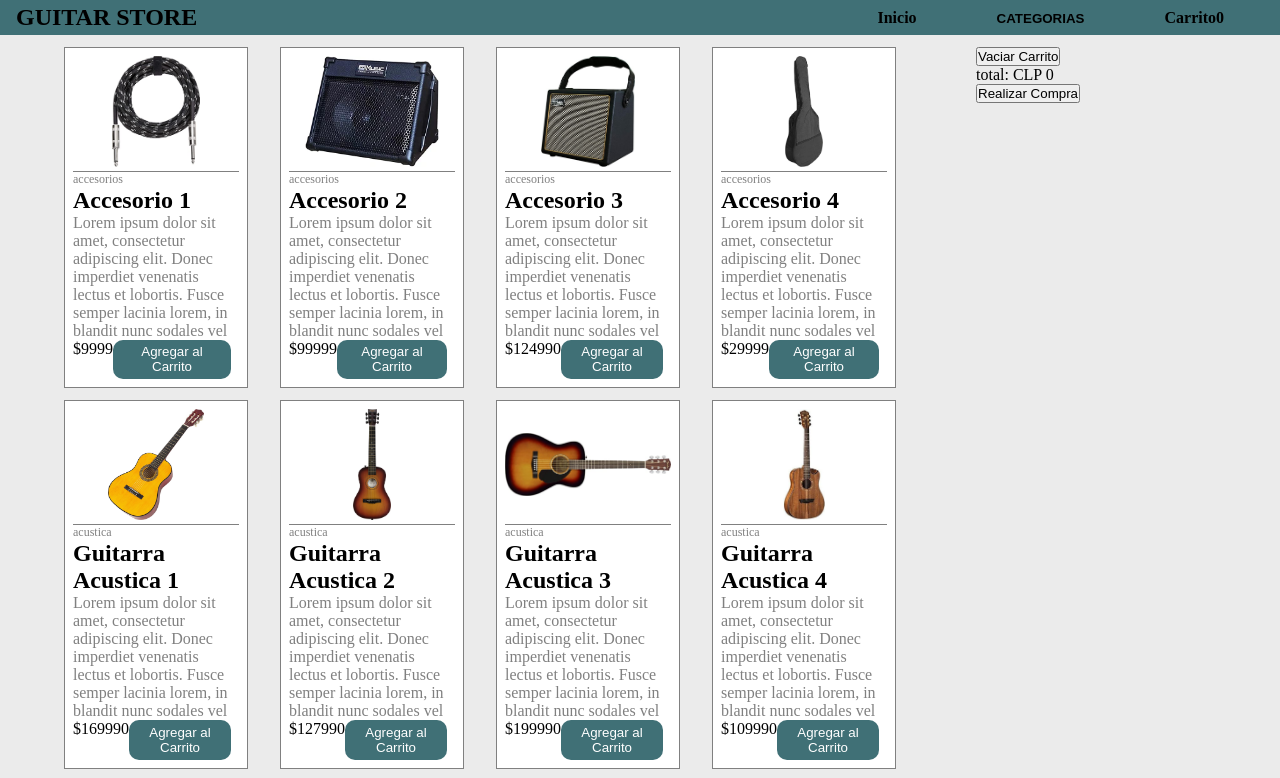
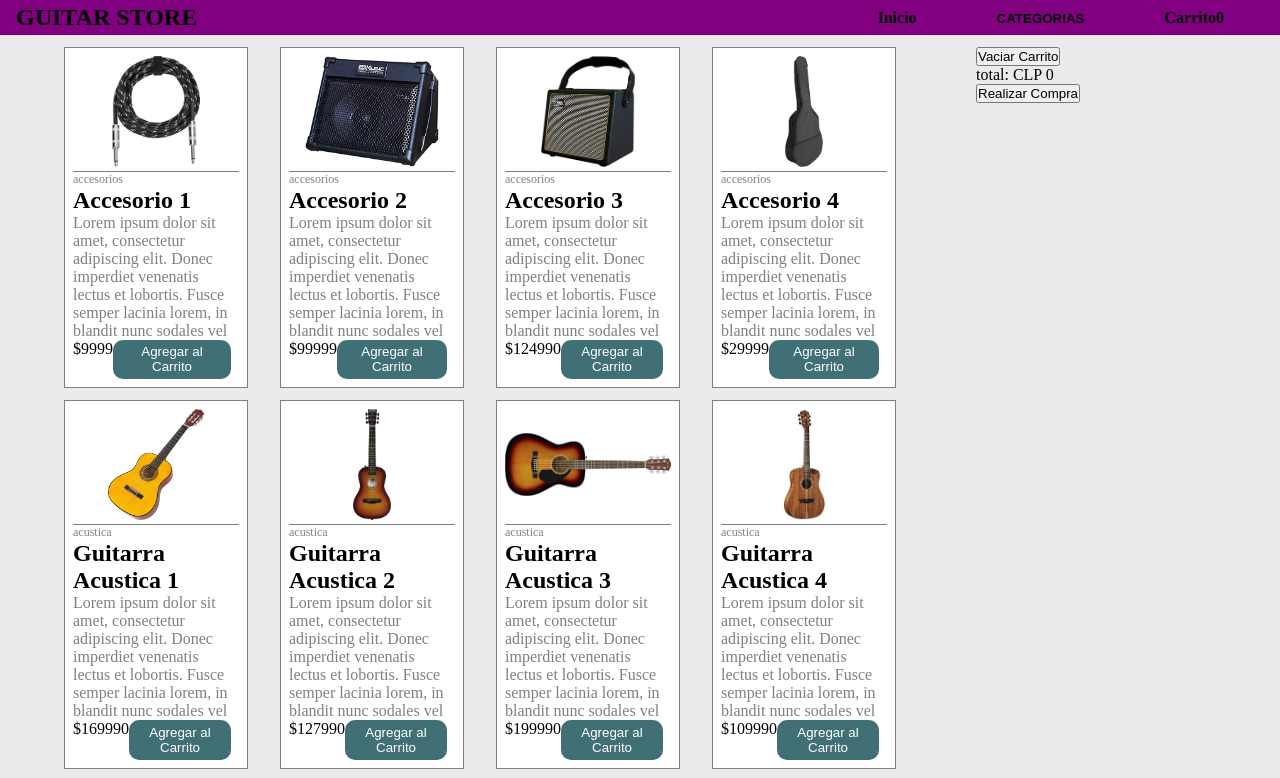
Before and after one commit to CarlosJC24/pre-entregable-js, a plain HTML site: page index.html in a window 1280 px wide. Shown: the top 778 px of the page. Drawn offline with Linux system fonts and the light colour scheme; some packages are replaced by stand-ins of ours; a script that the page names is missing.

Commit message:
revision2.1

```diff
--- a/css/styles.css
+++ b/css/styles.css
@@ -19,7 +19,7 @@ a{
 
 /* NavBar*/
 .nav{
-    background-color: #407076;
+    background-color: purple;
     display: flex;
     justify-content: space-between;
     align-items: center;
```
